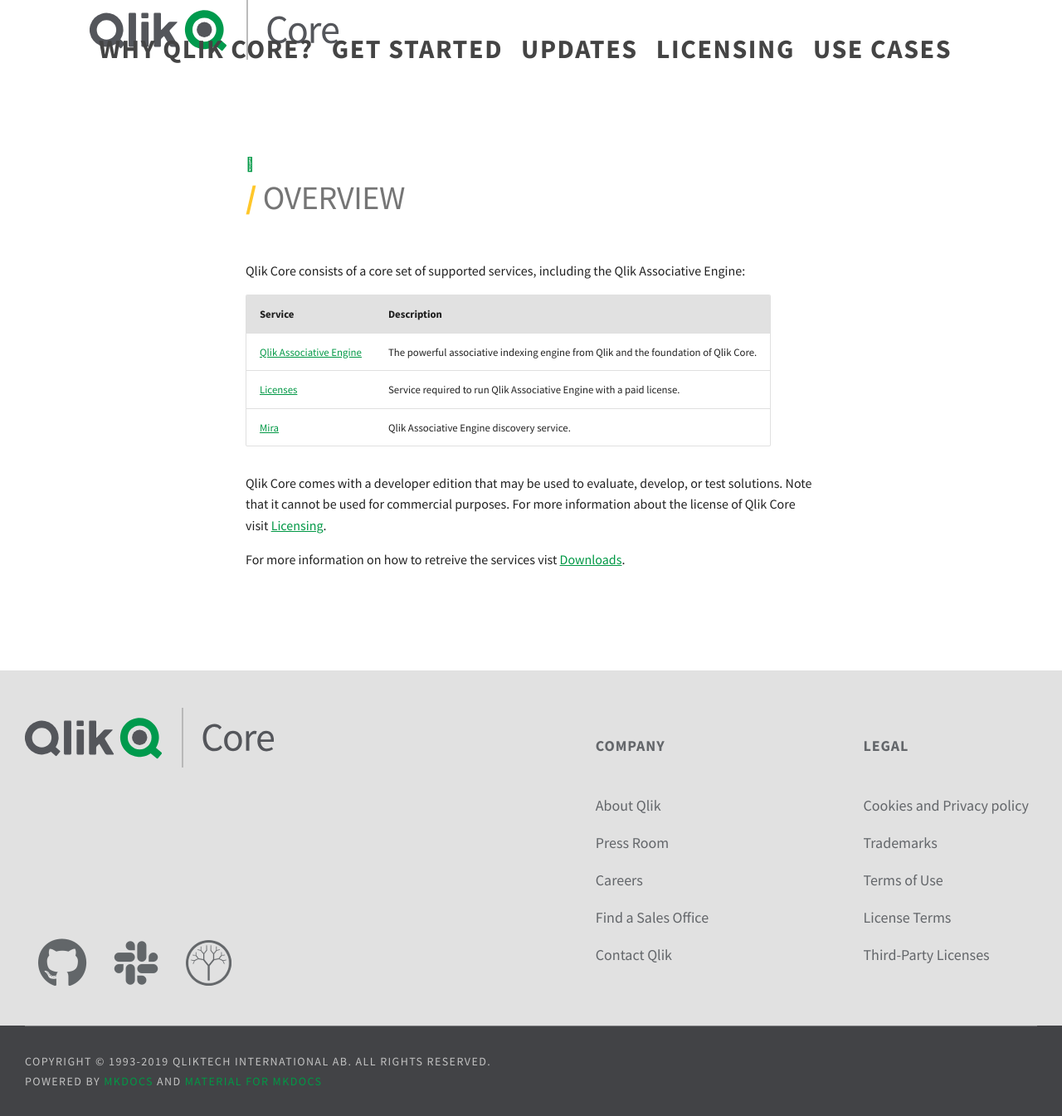
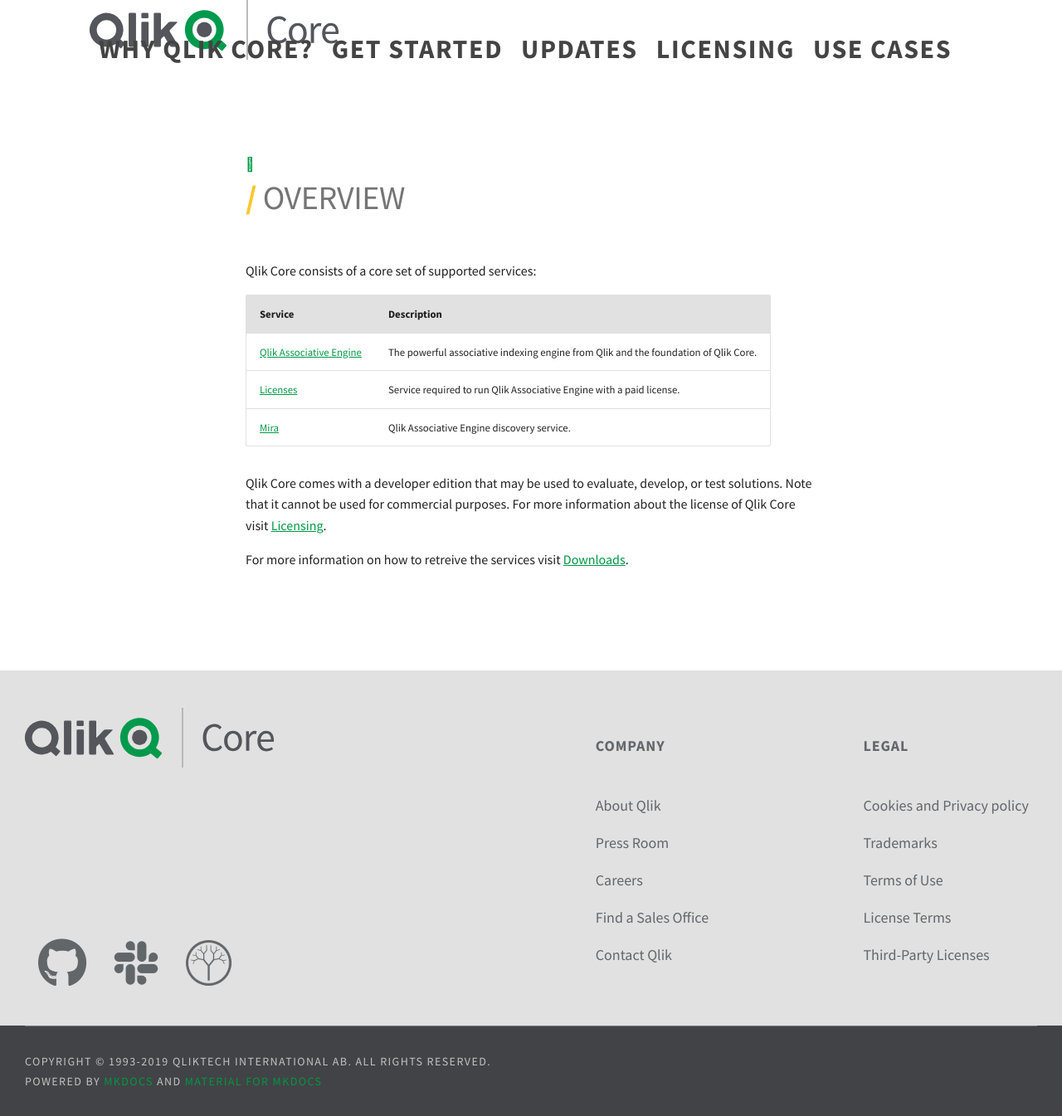
Before and after one commit to qlik-oss/core-website, an MkDocs documentation site: the page built from docs/services/services.md, in a window 1280 px wide and 1345 px high. Shown: the whole window at 83% size. Built offline with MkDocs 1.6.1 and Material for MkDocs 9.7.7, drawn with Linux system fonts in a browser that asks for light colours; nearby versions of some CDN libraries; library files that are not in the unit come from our copies; comment, search, counter and statistics services are not loaded.

Commit message:
Fixed typos

```diff
--- a/docs/services/services.md
+++ b/docs/services/services.md
@@ -1,6 +1,6 @@
 # Overview
 
-Qlik Core consists of a core set of supported services, including the Qlik Associative Engine:
+Qlik Core consists of a core set of supported services:
 
 | Service    | Description |
 | ---------- | ------- |
@@ -13,4 +13,4 @@
 For more information about the license of Qlik Core visit
 [Licensing](/licensing/).
 
-For more information on how to retreive the services vist [Downloads](/downloads/).
+For more information on how to retreive the services visit [Downloads](/downloads/).
```
